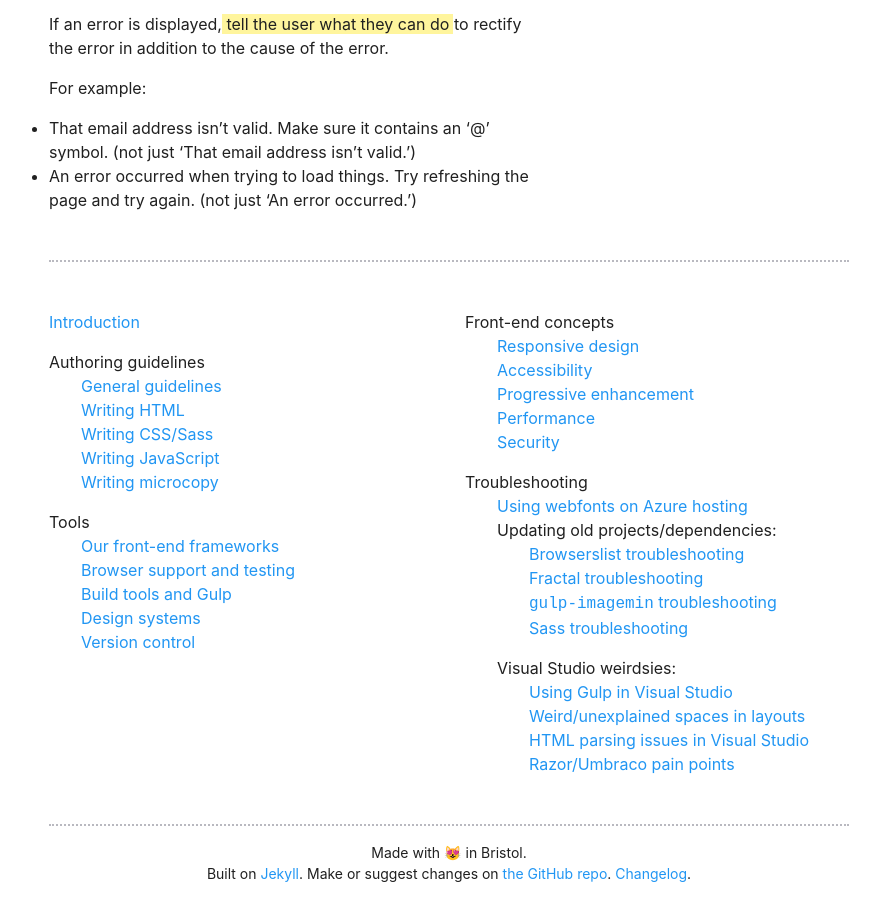
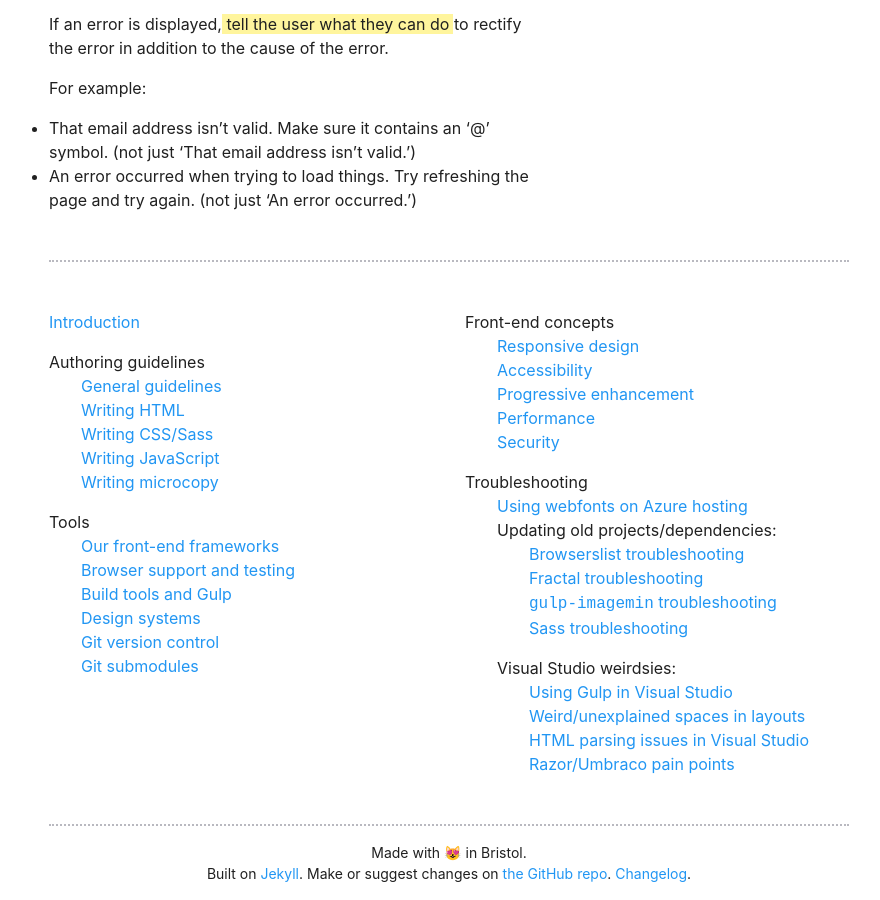
Before and after one commit to querkmachine/FSFrontEndDocs, a Jekyll site: the page built from authoring-guidelines/writing-microcopy.md, in a window 1280 px wide and 900 px high, scrolled down 4534 px. Shown: the whole window, without its empty margins (191-1071 px from the left). Built offline with Jekyll 4.4.1, drawn with Linux system fonts in a browser that asks for light colours; some web fonts are replaced.

Commit message:
Minor fixin's

```diff
--- a/_includes/nav.html
+++ b/_includes/nav.html
@@ -16,7 +16,8 @@
 				<li><a href="{{ site.baseurl }}{% link tools/browser-support.md %}">Browser support and testing</a></li>
 				<li><a href="{{ site.baseurl }}{% link tools/build-tools.md %}">Build tools and Gulp</a></li>
 				<li><a href="{{ site.baseurl }}{% link tools/design-systems.md %}">Design systems</a></li>
-				<li><a href="{{ site.baseurl }}{% link tools/version-control.md %}">Version control</a></li>
+				<li><a href="{{ site.baseurl }}{% link tools/version-control.md %}">Git version control</a></li>
+				<li><a href="{{ site.baseurl }}{% link tools/submodules.md %}">Git submodules</a></li>
 			</ul>
 		</li>
 		<li>Front-end concepts
--- a/authoring-guidelines/writing-microcopy.md
+++ b/authoring-guidelines/writing-microcopy.md
@@ -9,7 +9,7 @@ Microcopy is those little bits of text that litter your typical user interface
 This page is *very* opinionated. There are no hard and fast rules for microcopy, and what rules there are might differ on a project by project basis. Either way, this is a good baseline to work from.
 {% endaside %}
 
-This page is inspired by [FutureLearn's page on microcopy](https://www.futurelearn.com/pattern-library/core-patterns/microcopy).
+This page is inspired by [FutureLearn's page on microcopy](https://storybook.futurelearn.com/?path=/story/design-system_design-system-core-styles-microcopy--page).
 
 ## Capitalisation
 
```
